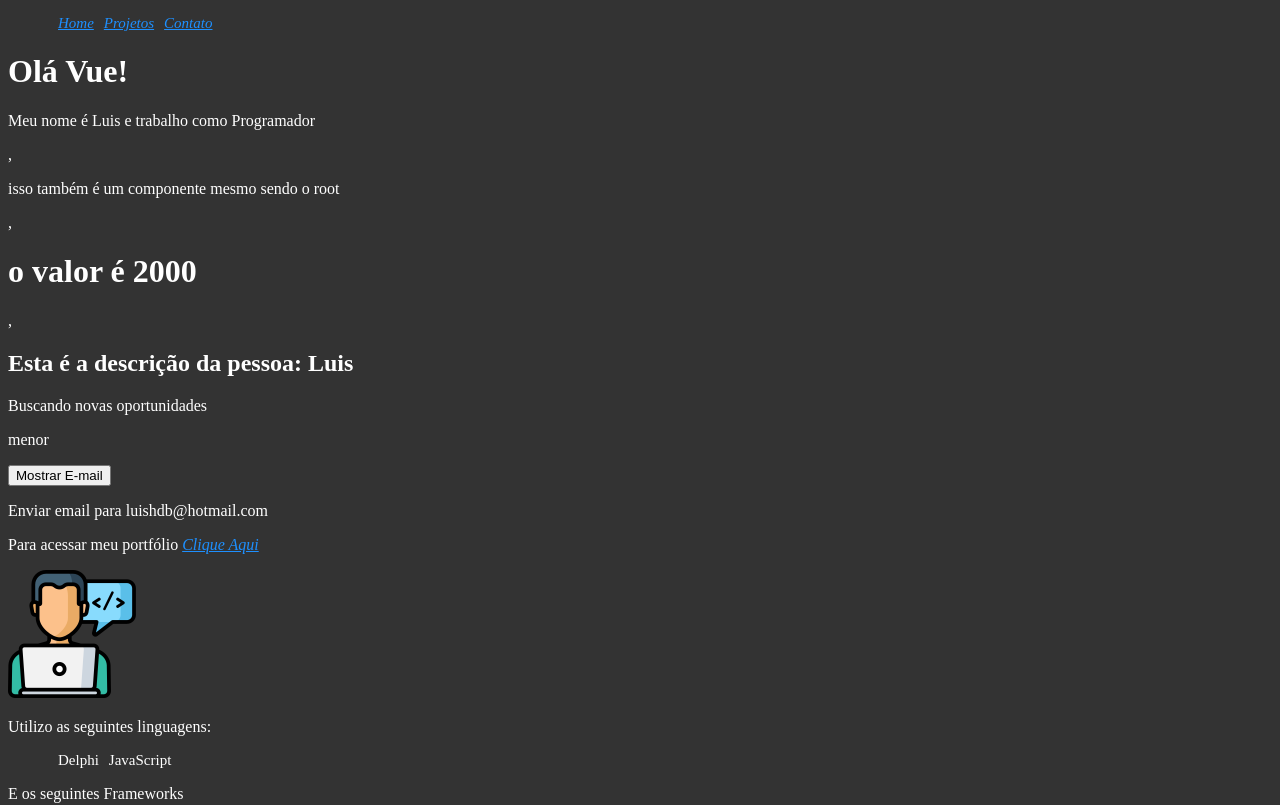
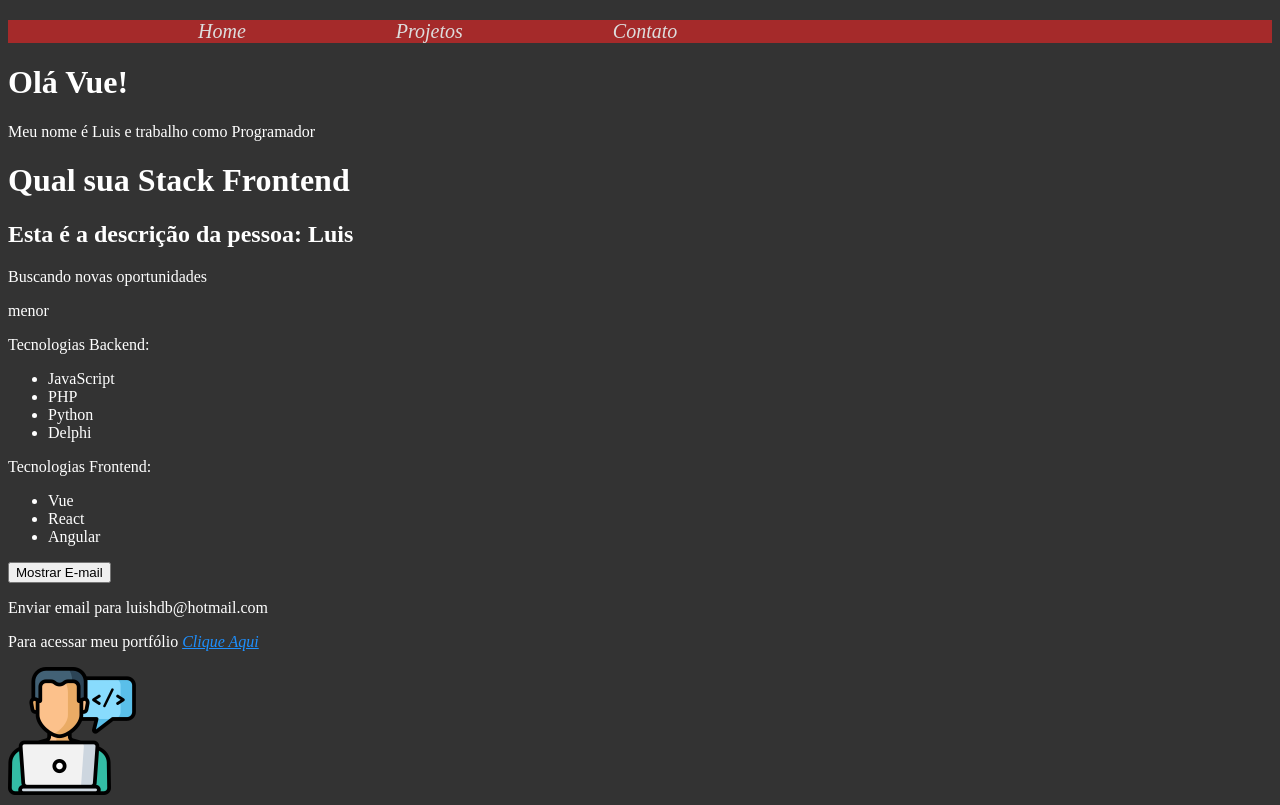
Before and after one commit to LuisBianchines/vue_cli, a Vue app: page / in a window 1280 px wide. Shown: the top 805 px of the page. Built offline with nearby package versions, Linux system fonts and the light colour scheme.

Commit message:
Criando listas e usando v-for

```diff
--- a/src/App.vue
+++ b/src/App.vue
@@ -1,9 +1,8 @@
 <template>
   <div>
     <Header />
-    <PrimeiroComponente/>,
-    <p>isso também é um componente mesmo sendo o root</p>,
-    <LifeCycle/>,
+    <PrimeiroComponente/>
+    <LifeCycle/>
     <Pessoa/>
 
   </div>
--- a/src/components/Form.vue
+++ b/src/components/Form.vue
@@ -27,3 +27,10 @@
 }
 }
 </script>
+
+<style scoped>
+   div {
+      background-color: brown;
+      text-align: center;
+   }
+</style>
--- a/src/components/Header.vue
+++ b/src/components/Header.vue
@@ -1,25 +1,42 @@
 <template>
+  <div>
     <ul>
       <li><a href="#">Home</a></li>
       <li><a href="#">Projetos</a></li>
       <li><a href="#">Contato</a></li>
     </ul>
+  </div>
 </template>
 
 <script>
 export default {
-    name: 'HeaderTeste'
-   }
+  name: "HeaderTeste",
+};
 </script>
 
- <style scooped>
+ <style scoped>
+div{
+    text-align: center;
+
+}
 ul {
+  display: flex;
   list-style: none;
-      display: flex;
-      font-size: 15px ;
+  font-size: 20px;
+  background-color: brown;
 }
 
 li {
-      margin-left: 10px;
+  margin-left: 150px;
+}
+
+a {
+  color: #ddd;
+  text-decoration: none;
+  transition: 0.5s;
+}
+
+a:hover {
+  color: black;
 }
 </style>
--- a/src/components/LifeCycle.vue
+++ b/src/components/LifeCycle.vue
@@ -1,6 +1,6 @@
 <template>
     <div>
-        <h1>o valor é {{ valor }}</h1>
+        <h1>Qual sua Stack {{ valor }}</h1>
     </div>
 
 </template>
@@ -15,14 +15,14 @@
         },
         created(){
             setTimeout(() => {
-                this.valor = '9000'
+                this.valor = 'Backend'
             }, 1000);
 
             this.LifeCycle()
         },
         mounted(){
             setTimeout(() => {
-                this.valor = '2000'
+                this.valor = 'Frontend'
             }, 2000);
 
             this.LifeCycle()
--- a/src/components/info.vue
+++ b/src/components/info.vue
@@ -4,6 +4,16 @@
     <p v-else>Buscando novas oportunidades</p>
     <p v-if="4 > 6">Maior</p>
     <p v-else>menor</p>
+    <p>Tecnologias Backend:</p>
+    <ul>
+      <li v-bind:key="index" v-for="(stack, index) in backend">{{ stack }}</li>
+    </ul>
+    <p>Tecnologias Frontend:</p>
+    <ul>
+      <li v-for="stack in frontend" :key="stack.id">
+        {{ stack.language }}
+      </li>
+    </ul>
 
     <div>
       <button @click="ShowEmail">{{ textoBotao }}</button>
@@ -12,8 +22,6 @@
 
     <p>Para acessar meu portfólio <a v-bind:href="meu_link">Clique Aqui</a></p>
     <Picture />
-
-
 
     <p>Utilizo as seguintes linguagens:</p>
     <ul>
@@ -41,7 +49,13 @@
                 email: 'luishdb@hotmail.com',
                 mostrar_email: true,
                 meu_link: 'http://google.com',
-                textoBotao: 'Mostrar E-mail'
+                textoBotao: 'Mostrar E-mail',
+                backend: ["JavaScript","PHP","Python","Delphi"],
+                frontend: [
+                    {id: 1, language: "Vue"},
+                    {id: 2, language: "React"},
+                    {id: 3, language: "Angular"}
+                ]
             }
         },
         methods: {
```
Lines whose indentation alone changed are shown as unchanged.
